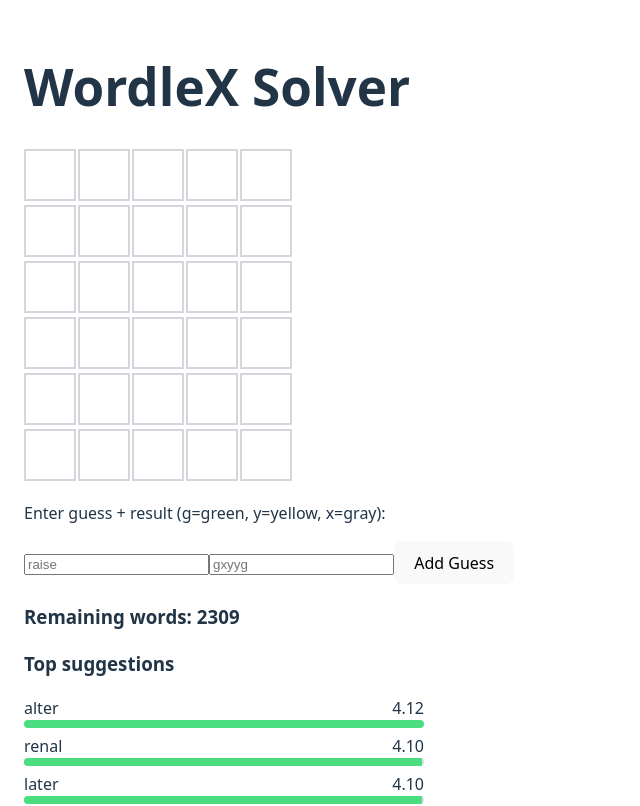
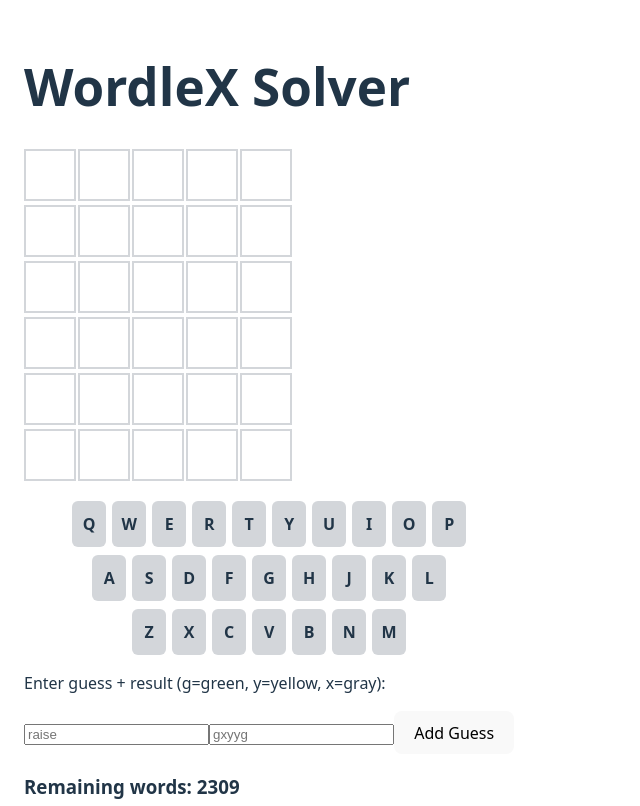
Before and after one commit to Shreyawangikar/WordleX, a React (Vite) app: page / in a window 1280 px wide. Shown: the top 806 px of the page, without its empty margins (0-640 px from the left). Built offline with nearby package versions, Linux system fonts and the light colour scheme.

Commit message:
Add on-screen keyboard with letter coloring

```diff
--- a/src/App.tsx
+++ b/src/App.tsx
@@ -1,4 +1,5 @@
 import { WordleGrid } from "./components/WordleGrid";
+import { Keyboard } from "./components/Keyboard";
 
 import { rankGuesses } from "./solver/entropy";
 
@@ -8,6 +9,10 @@
 import { filterCandidates } from "./solver/wordleSolver";
 
 function App() {
+  const [letterStates, setLetterStates] = useState<
+  Record<string, LetterResult>
+>({});
+
   const [rows, setRows] = useState<
   { word: string; result: LetterResult[] }[]
 >([]);
@@ -34,6 +39,21 @@
     if (c === "g") return "green";
     if (c === "y") return "yellow";
     return "gray";
+    setLetterStates((prev) => {
+  const next = { ...prev };
+
+  parsed.forEach((res, i) => {
+    const ch = guess[i];
+
+    if (next[ch] === "green") return;
+    if (next[ch] === "yellow" && res === "gray") return;
+
+    next[ch] = res;
+  });
+
+  return next;
+});
+
   });
 
   const fb: Feedback = {
@@ -56,6 +76,8 @@
     <div style={{ padding: 24 }}>
       <h1>WordleX Solver</h1>
       <WordleGrid rows={rows} />
+
+      <Keyboard letterStates={letterStates} />
 
       <GuessInput onSubmit={handleAddGuess} />
 
--- /dev/null
+++ b/src/components/Keyboard.css
@@ -0,0 +1,38 @@
+.keyboard {
+  margin-top: 24px;
+}
+
+.keyboard-row {
+  display: flex;
+  justify-content: center;
+  gap: 6px;
+  margin-bottom: 8px;
+}
+
+.key {
+  min-width: 34px;
+  height: 46px;
+  border-radius: 6px;
+  background: #d3d6da;
+  display: flex;
+  align-items: center;
+  justify-content: center;
+  font-weight: bold;
+  text-transform: uppercase;
+  transition: background-color 0.4s ease, transform 0.1s ease;
+}
+
+.key.green {
+  background: #6aaa64;
+  color: white;
+}
+
+.key.yellow {
+  background: #c9b458;
+  color: white;
+}
+
+.key.gray {
+  background: #787c7e;
+  color: white;
+}
--- /dev/null
+++ b/src/components/Keyboard.tsx
@@ -0,0 +1,33 @@
+import "./Keyboard.css";
+import type { LetterResult } from "../solver/wordleSolver";
+
+type KeyState = LetterResult | undefined;
+
+interface Props {
+  letterStates: Record<string, KeyState>;
+}
+
+const ROWS = ["qwertyuiop", "asdfghjkl", "zxcvbnm"];
+
+export function Keyboard({ letterStates }: Props) {
+  return (
+    <div className="keyboard">
+      {ROWS.map((row) => (
+        <div key={row} className="keyboard-row">
+          {row.split("").map((ch) => {
+            const state = letterStates[ch];
+
+            return (
+              <div
+                key={ch}
+                className={`key ${state ?? ""}`}
+              >
+                {ch.toUpperCase()}
+              </div>
+            );
+          })}
+        </div>
+      ))}
+    </div>
+  );
+}
```
